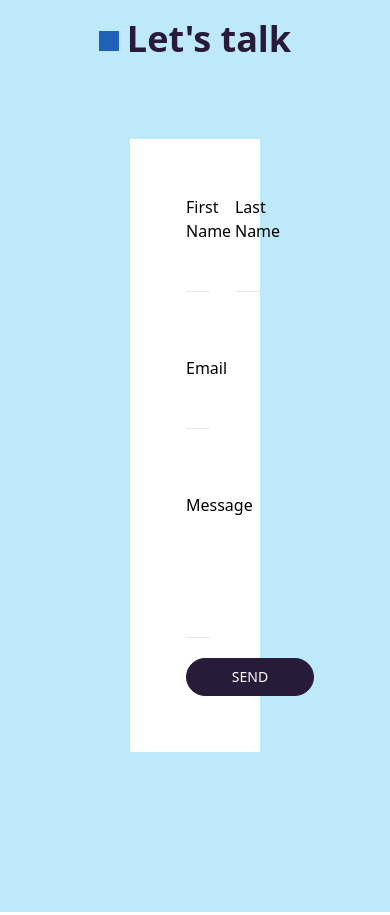
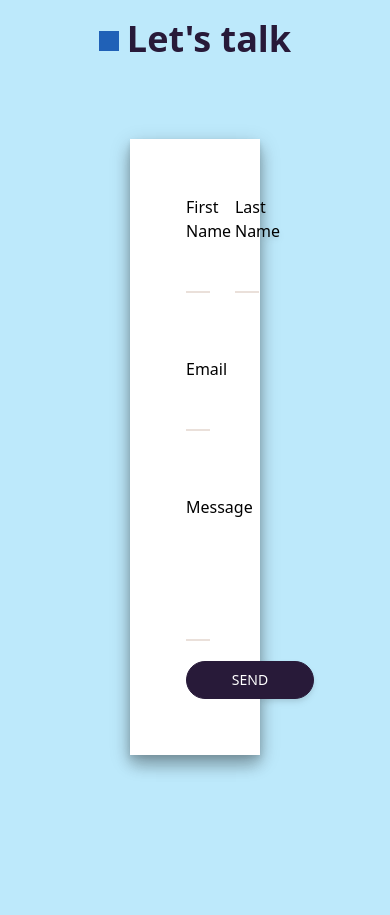
Before and after one commit to AlKyleee/Website-Portfolio, a React (Vite) app: page /contact in a window 390 px wide. Shown: the part 1260-2175 px from the top of the page. Built offline with nearby package versions, Linux system fonts and the light colour scheme; a web font is replaced by a local one.

Commit message:
Added toast on contact and updated tailwind config for responsiveness

```diff
--- a/package.json
+++ b/package.json
@@ -17,7 +17,8 @@
     "framer-motion": "^10.16.1",
     "react": "^18.2.0",
     "react-dom": "^18.2.0",
-    "react-router-dom": "^6.15.0"
+    "react-router-dom": "^6.15.0",
+    "react-toastify": "^9.1.3"
   },
   "devDependencies": {
     "@types/react": "^18.0.27",
--- a/src/pages/Contact.jsx
+++ b/src/pages/Contact.jsx
@@ -1,6 +1,8 @@
 import { useState } from 'react'
 import HeaderTitle from '../components/HeaderTitle'
 import emailjs from '@emailjs/browser';
+import { ToastContainer, toast } from 'react-toastify';
+import 'react-toastify/dist/ReactToastify.css';
 import { motion } from 'framer-motion'
 
 const Contact = () => {
@@ -8,6 +10,7 @@
   const [lastName, setLastName] = useState('');
   const [emailAddress, setEmailAddress] = useState('');
   const [message, setMessage] = useState('');
+  const [loading, setLoading] = useState(false);
   const fullName = firstName + " " + lastName;
 
   var templateParams = {
@@ -18,16 +21,39 @@
 
   function sendEmail(e) {
     e.preventDefault();
+    setLoading(true);
     emailjs.send('service_1pzfzf9', 'template_oxvqwrr', templateParams, '-iUwA8BfXzqe4ipwe')
       .then(function(response) {
         console.log('SUCCESS!', response.status, response.text);
+        toast.success('Email sent successfully!', {
+          position: "top-right",
+          autoClose: 5000,
+          hideProgressBar: false,
+          closeOnClick: true,
+          pauseOnHover: false,
+          draggable: true,
+          progress: undefined,
+          theme: "light",
+          });
+        setFirstName('');
+        setLastName('');
+        setEmailAddress('');
+        setMessage('');
       }, function(error) {
         console.log('FAILED...', error);
-      });
-    setFirstName('');
-    setLastName('');
-    setEmailAddress('');
-    setMessage('');
+        toast.error('Error sending Email. Please try again later.', {
+          position: "top-right",
+          autoClose: 5000,
+          hideProgressBar: false,
+          closeOnClick: true,
+          pauseOnHover: false,
+          draggable: true,
+          progress: undefined,
+          theme: "light",
+          });
+      })
+      .finally(() => setLoading(false));
+
   }
 
   return (
@@ -36,26 +62,44 @@
     animate={{ opacity: 1 }}
     transition={{ duration: 1 }}
     >
+    <ToastContainer
+      position="top-right"
+      autoClose={5000}
+      hideProgressBar={false}
+      newestOnTop={false}
+      closeOnClick
+      rtl={false}
+      pauseOnFocusLoss
+      draggable
+      pauseOnHover
+      theme="light"
+      />
       <HeaderTitle title="Let's talk" />
-      <form className='flex flex-col w-1/3 m-20 bg-white p-14' onSubmit={sendEmail}>
+      <form className='flex flex-col w-1/3 m-20 bg-white p-14 drop-shadow-md shadow-[0_10px_16px_0_rgba(0,0,0,0.2),_0_6px_20px_0_rgba(0,0,0,0.19)]' onSubmit={sendEmail}>
         <div className='flex gap-10'>
           <span className="flex flex-col w-1/2">
             <label className='font-medium'>First Name</label>
-            <input type="text" className='border-b p-3 focus:outline-0 focus:border-b-2 focus:border-black hover:border-b-2 hover:border-black' maxLength='20' onChange={e => {setFirstName(e.target.value)}} value={firstName} required />
+            <input type="text" className='border-b-2 border-[#eae0da] p-3 focus:outline-0 focus:border-b-2 focus:border-black hover:border-b-2 hover:border-black' maxLength='20' onChange={e => {setFirstName(e.target.value)}} value={firstName} required />
           </span>
           <span className="flex flex-col w-1/2">
             <label className='font-medium'>Last Name</label>
-            <input type="text" className='border-b p-3 focus:outline-0 focus:border-b-2 focus:border-black hover:border-b-2 hover:border-black' maxLength='20' onChange={e => {setLastName(e.target.value)}} value={lastName} required />
+            <input type="text" className='border-b-2 border-[#eae0da] p-3 focus:outline-0 focus:border-b-2 focus:border-black hover:border-b-2 hover:border-black' maxLength='20' onChange={e => {setLastName(e.target.value)}} value={lastName} required />
           </span>
         </div>
         <label className='mt-16 font-medium'>Email</label>
-        <input type="email" className='border-b p-3 focus:outline-0 focus:border-b-2 focus:border-black hover:border-b-2 hover:border-black' onChange={e => {setEmailAddress(e.target.value)}} value={emailAddress} required />
+        <input type="email" className='border-b-2 border-[#eae0da] p-3 focus:outline-0 focus:border-b-2 focus:border-black hover:border-b-2 hover:border-black' onChange={e => {setEmailAddress(e.target.value)}} value={emailAddress} required />
         <label className='mt-16 font-medium'>Message</label>
-        <textarea rows='4' className='border-b p-3 focus:outline-0 focus:border-b-2 focus:border-black hover:border-b-2 hover:border-black resize-none' onChange={e => {setMessage(e.target.value)}} value={message} />
-        <input type="submit" value="SEND" className='cursor-pointer mt-5 rounded-full bg-tertiary text-white font-medium py-2 w-32 text-sm ease-in duration-300 border border-tertiary hover:text-tertiary hover:bg-white hover:border-sky-800' />
+        <textarea rows='4' className='border-b-2 border-[#eae0da] p-3 focus:outline-0 focus:border-b-2 focus:border-black hover:border-b-2 hover:border-black resize-none' onChange={e => {setMessage(e.target.value)}} value={message} />
+        {loading ?
+        <div role="status">
+          <svg aria-hidden="true" className="mt-5 w-8 h-8 mr-2 text-gray-200 animate-spin dark:text-gray-600 fill-blue-600" viewBox="0 0 100 101" fill="none" xmlns="http://www.w3.org/2000/svg">
+              <path d="M100 50.5908C100 78.2051 77.6142 100.591 50 100.591C22.3858 100.591 0 78.2051 0 50.5908C0 22.9766 22.3858 0.59082 50 0.59082C77.6142 0.59082 100 22.9766 100 50.5908ZM9.08144 50.5908C9.08144 73.1895 27.4013 91.5094 50 91.5094C72.5987 91.5094 90.9186 73.1895 90.9186 50.5908C90.9186 27.9921 72.5987 9.67226 50 9.67226C27.4013 9.67226 9.08144 27.9921 9.08144 50.5908Z" fill="currentColor"/>
+              <path d="M93.9676 39.0409C96.393 38.4038 97.8624 35.9116 97.0079 33.5539C95.2932 28.8227 92.871 24.3692 89.8167 20.348C85.8452 15.1192 80.8826 10.7238 75.2124 7.41289C69.5422 4.10194 63.2754 1.94025 56.7698 1.05124C51.7666 0.367541 46.6976 0.446843 41.7345 1.27873C39.2613 1.69328 37.813 4.19778 38.4501 6.62326C39.0873 9.04874 41.5694 10.4717 44.0505 10.1071C47.8511 9.54855 51.7191 9.52689 55.5402 10.0491C60.8642 10.7766 65.9928 12.5457 70.6331 15.2552C75.2735 17.9648 79.3347 21.5619 82.5849 25.841C84.9175 28.9121 86.7997 32.2913 88.1811 35.8758C89.083 38.2158 91.5421 39.6781 93.9676 39.0409Z" fill="currentFill"/>
+          </svg>
+        </div> :
+        <input type="submit" value='SEND' disabled={loading} className='cursor-pointer mt-5 rounded-full bg-tertiary text-white font-medium py-2 w-32 text-sm ease-in duration-300 border border-tertiary hover:text-tertiary hover:bg-white hover:border-sky-800' />
+        }
       </form>
-
-
     </motion.section>
   )
 }
--- a/tailwind.config.js
+++ b/tailwind.config.js
@@ -11,6 +11,19 @@
         "portfolio": "#150050",
       },
     },
+    screens: {
+      'sm': {'min': '320px', 'max': '480px'},
+      // phones
+
+      'md': {'min': '481px', 'max': '768px'},
+      // tables
+
+      'lg': {'min': '769px', 'max': ' 1024px'},
+      // laptops
+
+      'xl': {'min': '1025px', 'max': '1200px'},
+      // desktops
+    },
   },
   plugins: [],
 }
```
Also changed, not shown: vite.config.js.timestamp-1693665350550-ca81104f2ff88.mjs (added, +10 -0 lines), 1 other file (tests, documents, lock files or other folders).
